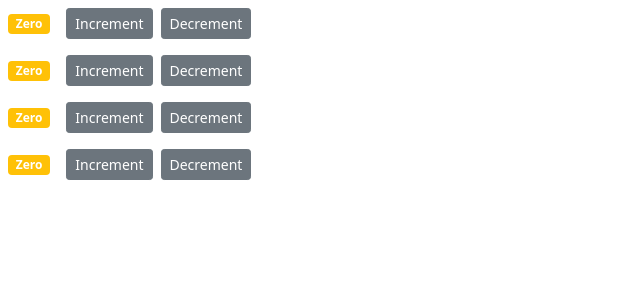
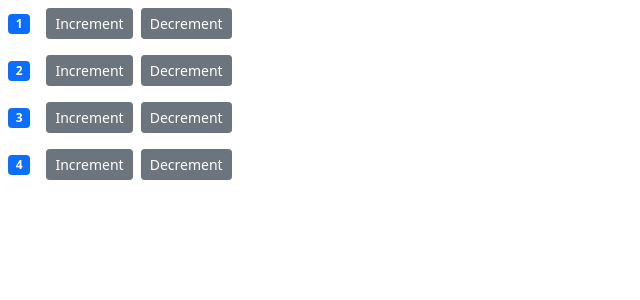
Before and after one commit to abbasi-naim/react-counter-app, a React (Create React App) app: page / in a window 1280 px wide. Shown: the top 300 px of the page, without its empty margins (0-640 px from the left). Built offline with nearby package versions, Linux system fonts and the light colour scheme.

Commit message:
change the vvalue of counters array

```diff
--- a/src/components/counters.jsx
+++ b/src/components/counters.jsx
@@ -4,10 +4,10 @@ import Counter from "./counter";
 class Counters extends Component {
   state = {
     counters: [
-      { id: 1, value: 0 },
-      { id: 2, value: 0 },
-      { id: 3, value: 0 },
-      { id: 4, value: 0 },
+      { id: 1, value: 1 },
+      { id: 2, value: 2 },
+      { id: 3, value: 3 },
+      { id: 4, value: 4 },
     ],
   };
   render() {
```
